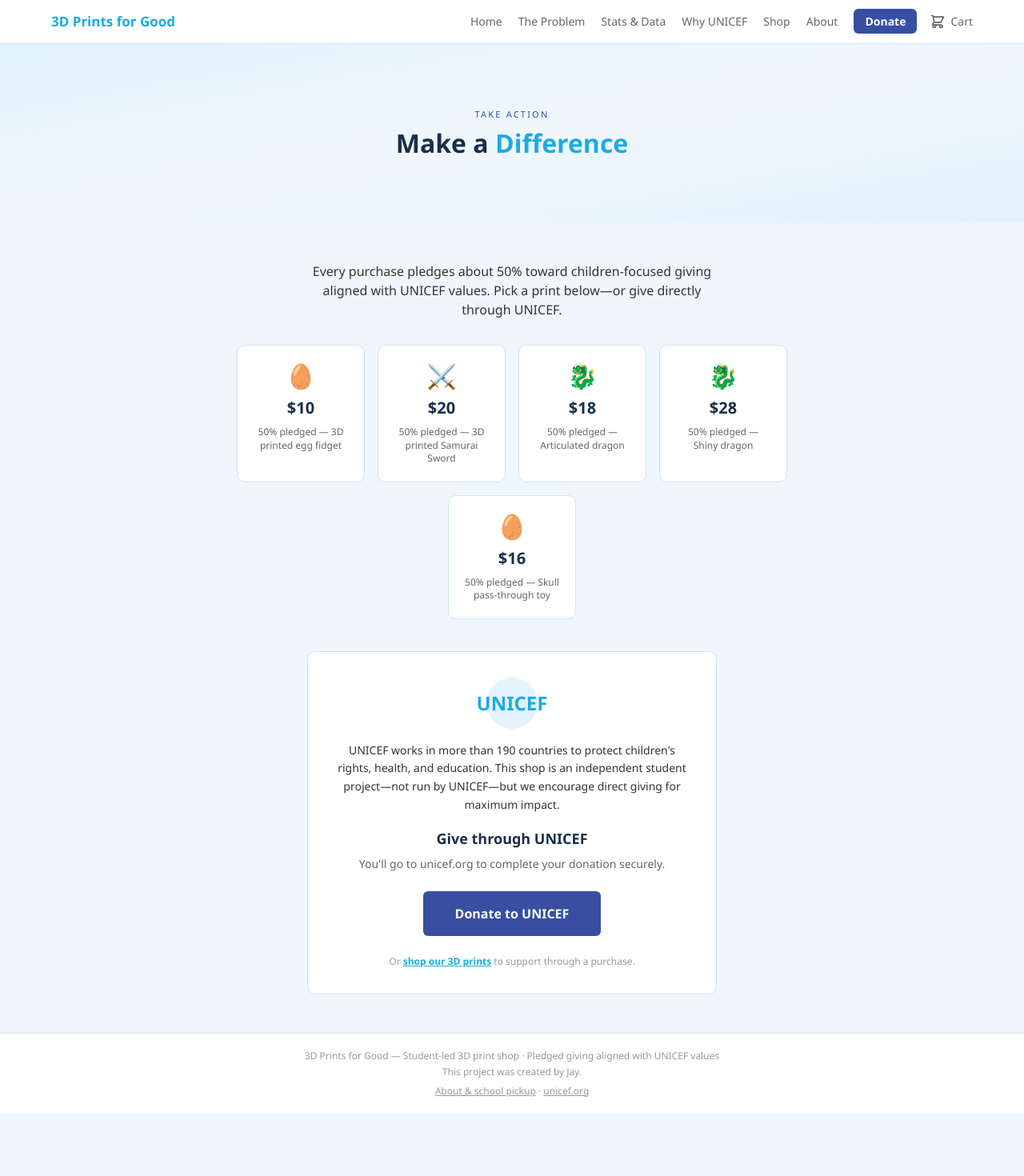
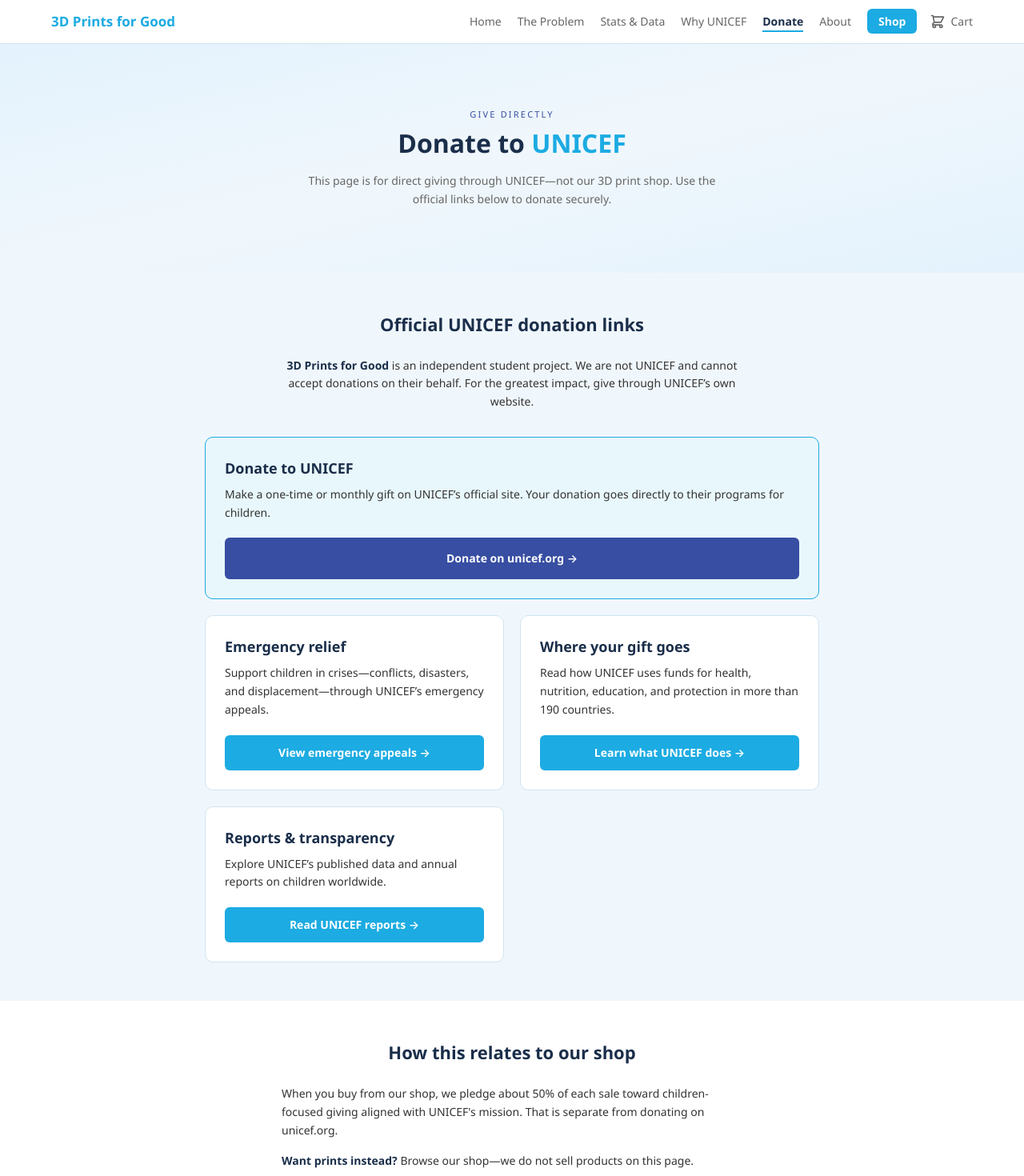
Before and after one commit to jayashwin16-ctrl/unicef-3d-print-shop, a React (Vite) app: page /donate in a window 1280 px wide. Shown: the top 1470 px of the page at 80% size. Before the commit the page ends 1392 px from the top, so only its background shows below. Built offline with nearby package versions, Linux system fonts and the light colour scheme.

Commit message:
Prioritize Shop in nav and hero; refocus Donate page on UNICEF links.
Home CTAs go to the shop; Donate page drops product cards and lists official UNICEF donation resources instead.

Co-authored-by: Cursor <cursoragent@cursor.com>

```diff
--- a/src/components/Layout.tsx
+++ b/src/components/Layout.tsx
@@ -7,7 +7,7 @@ const NAV = [
   { path: "/problem", label: "The Problem" },
   { path: "/stats", label: "Stats & Data" },
   { path: "/why", label: "Why UNICEF" },
-  { path: "/shop", label: "Shop" },
+  { path: "/donate", label: "Donate" },
   { path: "/about", label: "About" },
 ] as const;
 
@@ -22,6 +22,12 @@ export default function Layout({ children }: { children: ReactNode }) {
       ? "border-b-2 border-brand-blue pb-0.5 font-semibold text-brand-heading"
       : "text-brand-muted hover:text-brand-heading";
   };
+
+  const shopActive =
+    loc.pathname === "/shop" || loc.pathname.startsWith("/product");
+  const shopClass = shopActive
+    ? "rounded-md bg-brand-blue-dark px-3.5 py-1.5 font-bold text-white"
+    : "rounded-md bg-brand-blue px-3.5 py-1.5 font-bold text-white hover:opacity-90";
 
   return (
     <div className="flex min-h-screen flex-col bg-brand-bg">
@@ -52,16 +58,8 @@ export default function Layout({ children }: { children: ReactNode }) {
                 </li>
               ))}
               <li>
-                <Link
-                  to="/donate"
-                  className={`rounded-md px-3.5 py-1.5 font-bold text-white ${
-                    loc.pathname === "/donate"
-                      ? "bg-brand-blue-dark"
-                      : "bg-brand-blue hover:opacity-90"
-                  }`}
-                  onClick={() => setMenuOpen(false)}
-                >
-                  Donate
+                <Link to="/shop" className={shopClass} onClick={() => setMenuOpen(false)}>
+                  Shop
                 </Link>
               </li>
             </ul>
--- a/src/pages/Donate.tsx
+++ b/src/pages/Donate.tsx
@@ -1,63 +1,104 @@
 import { Link } from "react-router-dom";
 import PageHero from "../components/site/PageHero";
 import Section from "../components/site/Section";
-import DonationAmountCards from "../components/site/DonationAmountCards";
-import { products } from "../data/products";
 
-const SHOP_TIERS = products.map((p) => ({
-  icon: p.category.includes("Fidget") ? "🥚" : p.category.includes("Figures") ? "🐉" : "⚔️",
-  amount: `$${p.price}`,
-  impact: `${p.donationPercent}% pledged — ${p.title}`,
-  to: `/product/${p.id}`,
-}));
+const UNICEF_LINKS = [
+  {
+    title: "Donate to UNICEF",
+    description:
+      "Make a one-time or monthly gift on UNICEF’s official site. Your donation goes directly to their programs for children.",
+    href: "https://www.unicef.org/donate",
+    cta: "Donate on unicef.org",
+    primary: true,
+  },
+  {
+    title: "Emergency relief",
+    description:
+      "Support children in crises—conflicts, disasters, and displacement—through UNICEF’s emergency appeals.",
+    href: "https://www.unicef.org/emergencies",
+    cta: "View emergency appeals",
+    primary: false,
+  },
+  {
+    title: "Where your gift goes",
+    description:
+      "Read how UNICEF uses funds for health, nutrition, education, and protection in more than 190 countries.",
+    href: "https://www.unicef.org/what-we-do",
+    cta: "Learn what UNICEF does",
+    primary: false,
+  },
+  {
+    title: "Reports & transparency",
+    description:
+      "Explore UNICEF’s published data and annual reports on children worldwide.",
+    href: "https://www.unicef.org/reports",
+    cta: "Read UNICEF reports",
+    primary: false,
+  },
+] as const;
 
 export default function Donate() {
   return (
     <>
       <PageHero
-        label="Take Action"
+        label="Give directly"
         title={
           <>
-            Make a <span className="text-brand-blue">Difference</span>
+            Donate to <span className="text-brand-blue">UNICEF</span>
           </>
         }
+        subtitle="This page is for direct giving through UNICEF—not our 3D print shop. Use the official links below to donate securely."
       />
 
-      <Section>
-        <p className="mx-auto mb-8 max-w-lg text-center text-base text-[#333]">
-          Every purchase pledges about 50% toward children-focused giving aligned with UNICEF values.
-          Pick a print below—or give directly through UNICEF.
+      <Section title="Official UNICEF donation links">
+        <p className="mx-auto mb-8 max-w-xl text-center text-sm leading-relaxed text-[#333]">
+          <strong className="text-brand-heading">3D Prints for Good</strong> is an independent
+          student project. We are not UNICEF and cannot accept donations on their behalf. For the
+          greatest impact, give through UNICEF’s own website.
         </p>
 
-        <DonationAmountCards tiers={SHOP_TIERS} />
+        <div className="mx-auto grid max-w-3xl gap-5 sm:grid-cols-2">
+          {UNICEF_LINKS.map((link) => (
+            <div
+              key={link.href}
+              className={`flex flex-col rounded-[10px] border p-6 ${
+                link.primary
+                  ? "border-brand-blue bg-[#e8f7fc] sm:col-span-2"
+                  : "border-brand-border bg-brand-card"
+              }`}
+            >
+              <h3 className="text-lg font-bold text-brand-heading">{link.title}</h3>
+              <p className="mt-2 flex-1 text-sm leading-relaxed text-[#333]">{link.description}</p>
+              <a
+                href={link.href}
+                target="_blank"
+                rel="noopener noreferrer"
+                className={`mt-5 inline-block text-center text-sm font-semibold ${
+                  link.primary ? "btn-yellow" : "btn-primary"
+                }`}
+              >
+                {link.cta} →
+              </a>
+            </div>
+          ))}
+        </div>
+      </Section>
 
-        <div className="mx-auto max-w-lg rounded-[10px] border border-brand-border bg-brand-card p-8 text-center">
-          <div className="mx-auto mb-4 flex h-16 w-16 items-center justify-center rounded-full bg-[#e3f2fd] text-2xl font-bold text-brand-blue">
-            UNICEF
-          </div>
-          <p className="text-sm leading-relaxed text-[#333]">
-            UNICEF works in more than 190 countries to protect children&apos;s rights, health, and
-            education. This shop is an independent student project—not run by UNICEF—but we
-            encourage direct giving for maximum impact.
+      <Section title="How this relates to our shop" alt>
+        <div className="mx-auto max-w-xl space-y-4 text-sm leading-relaxed text-[#333]">
+          <p>
+            When you buy from our shop, we pledge about 50% of each sale toward children-focused
+            giving aligned with UNICEF&apos;s mission. That is separate from donating on
+            unicef.org.
           </p>
-          <p className="mt-4 text-lg font-bold text-brand-heading">Give through UNICEF</p>
-          <p className="mt-2 text-sm text-brand-muted">
-            You&apos;ll go to unicef.org to complete your donation securely.
+          <p>
+            <strong className="text-brand-heading">Want prints instead?</strong> Browse our shop—we
+            do not sell products on this page.
           </p>
-          <a
-            href="https://www.unicef.org/donate"
-            target="_blank"
-            rel="noopener noreferrer"
-            className="btn-yellow mt-6 inline-block"
-          >
-            Donate to UNICEF
-          </a>
-          <p className="mt-6 text-xs text-brand-dim">
-            Or{" "}
-            <Link to="/shop" className="font-semibold text-brand-blue underline">
-              shop our 3D prints
-            </Link>{" "}
-            to support through a purchase.
+          <p className="text-center">
+            <Link to="/shop" className="font-semibold text-brand-blue hover:underline">
+              Go to the shop →
+            </Link>
           </p>
         </div>
       </Section>
--- a/src/pages/Home.tsx
+++ b/src/pages/Home.tsx
@@ -34,8 +34,8 @@ export default function Home() {
         }
         subtitle="We sell 3D-printed items and pledge a share of each sale to support children. Your purchase funds creative prints—and real impact."
       >
-        <Link to="/donate" className="btn-primary">
-          Donate / Shop
+        <Link to="/shop" className="btn-primary">
+          Shop
         </Link>
         <Link to="/problem" className="btn-outline">
           Learn More
@@ -136,8 +136,8 @@ export default function Home() {
       <CtaBanner
         title="Ready to Make a Difference?"
         text="Shop our prints or learn how your purchase supports children."
-        buttonLabel="Donate / Shop Now"
-        to="/donate"
+        buttonLabel="Shop Now"
+        to="/shop"
       />
     </>
   );
```
